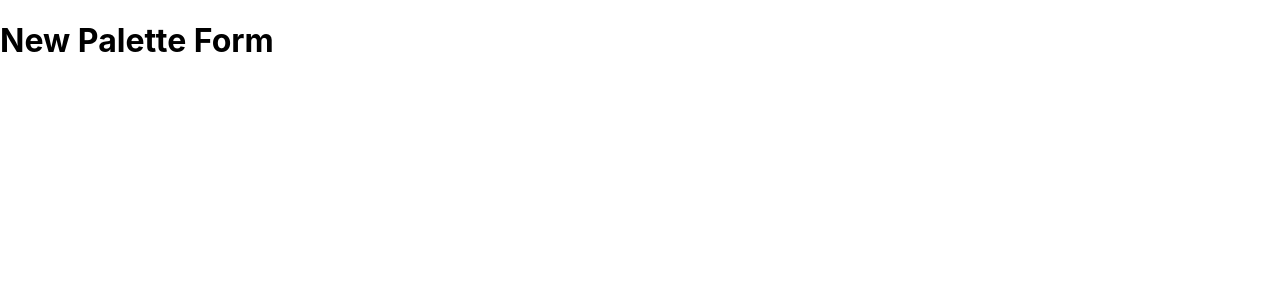
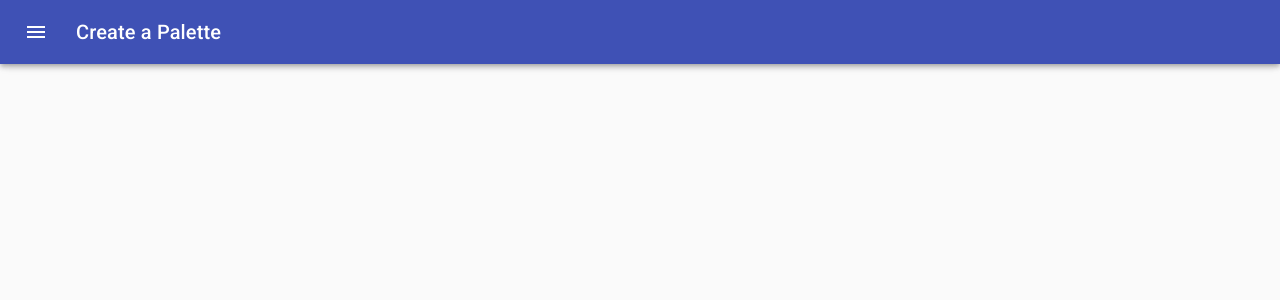
Before and after one commit to nsaicharan/colt-colors, a React (Create React App) app: page /palette/new in a window 1280 px wide. Shown: the top 300 px of the page. Built offline with nearby package versions, Linux system fonts and the light colour scheme.

Commit message:
Add off-canvas menu to NewPaletteForm

```diff
--- a/src/NewPaletteForm.js
+++ b/src/NewPaletteForm.js
@@ -1,9 +1,133 @@
-import React from "react";
+import React, { useState } from "react";
+import clsx from "clsx";
+import { makeStyles } from "@material-ui/core/styles";
+import Drawer from "@material-ui/core/Drawer";
+import CssBaseline from "@material-ui/core/CssBaseline";
+import AppBar from "@material-ui/core/AppBar";
+import Toolbar from "@material-ui/core/Toolbar";
+import Typography from "@material-ui/core/Typography";
+import Divider from "@material-ui/core/Divider";
+import IconButton from "@material-ui/core/IconButton";
+import MenuIcon from "@material-ui/icons/Menu";
+import ChevronLeftIcon from "@material-ui/icons/ChevronLeft";
+
+const drawerWidth = 240;
+
+const useStyles = makeStyles(theme => ({
+  root: {
+    display: "flex"
+  },
+  appBar: {
+    transition: theme.transitions.create(["margin", "width"], {
+      easing: theme.transitions.easing.sharp,
+      duration: theme.transitions.duration.leavingScreen
+    })
+  },
+  appBarShift: {
+    width: `calc(100% - ${drawerWidth}px)`,
+    marginLeft: drawerWidth,
+    transition: theme.transitions.create(["margin", "width"], {
+      easing: theme.transitions.easing.easeOut,
+      duration: theme.transitions.duration.enteringScreen
+    })
+  },
+  menuButton: {
+    marginRight: theme.spacing(2)
+  },
+  hide: {
+    display: "none"
+  },
+  drawer: {
+    width: drawerWidth,
+    flexShrink: 0
+  },
+  drawerPaper: {
+    width: drawerWidth
+  },
+  drawerHeader: {
+    display: "flex",
+    alignItems: "center",
+    padding: theme.spacing(0, 1),
+    ...theme.mixins.toolbar,
+    justifyContent: "flex-end"
+  },
+  content: {
+    flexGrow: 1,
+    padding: theme.spacing(3),
+    transition: theme.transitions.create("margin", {
+      easing: theme.transitions.easing.sharp,
+      duration: theme.transitions.duration.leavingScreen
+    }),
+    marginLeft: -drawerWidth
+  },
+  contentShift: {
+    transition: theme.transitions.create("margin", {
+      easing: theme.transitions.easing.easeOut,
+      duration: theme.transitions.duration.enteringScreen
+    }),
+    marginLeft: 0
+  }
+}));
 
 function NewPaletteForm() {
+  const classes = useStyles();
+  const [open, setOpen] = useState(false);
+
+  const handleDrawerOpen = () => {
+    setOpen(true);
+  };
+
+  const handleDrawerClose = () => {
+    setOpen(false);
+  };
+
   return (
-    <div>
-      <h1>New Palette Form</h1>
+    <div className={classes.root}>
+      <CssBaseline />
+      <AppBar
+        position="fixed"
+        className={clsx(classes.appBar, {
+          [classes.appBarShift]: open
+        })}
+      >
+        <Toolbar>
+          <IconButton
+            color="inherit"
+            aria-label="open drawer"
+            onClick={handleDrawerOpen}
+            edge="start"
+            className={clsx(classes.menuButton, open && classes.hide)}
+          >
+            <MenuIcon />
+          </IconButton>
+          <Typography variant="h6" noWrap>
+            Create a Palette
+          </Typography>
+        </Toolbar>
+      </AppBar>
+      <Drawer
+        className={classes.drawer}
+        variant="persistent"
+        anchor="left"
+        open={open}
+        classes={{
+          paper: classes.drawerPaper
+        }}
+      >
+        <div className={classes.drawerHeader}>
+          <IconButton onClick={handleDrawerClose}>
+            <ChevronLeftIcon />
+          </IconButton>
+        </div>
+        <Divider />
+      </Drawer>
+      <main
+        className={clsx(classes.content, {
+          [classes.contentShift]: open
+        })}
+      >
+        <div className={classes.drawerHeader} />
+      </main>
     </div>
   );
 }
```
